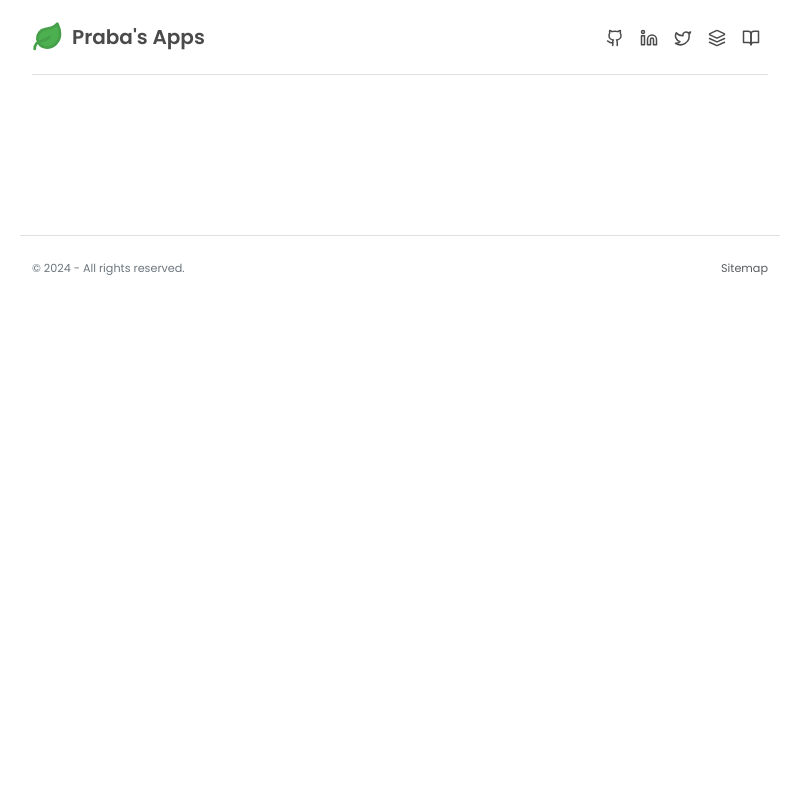
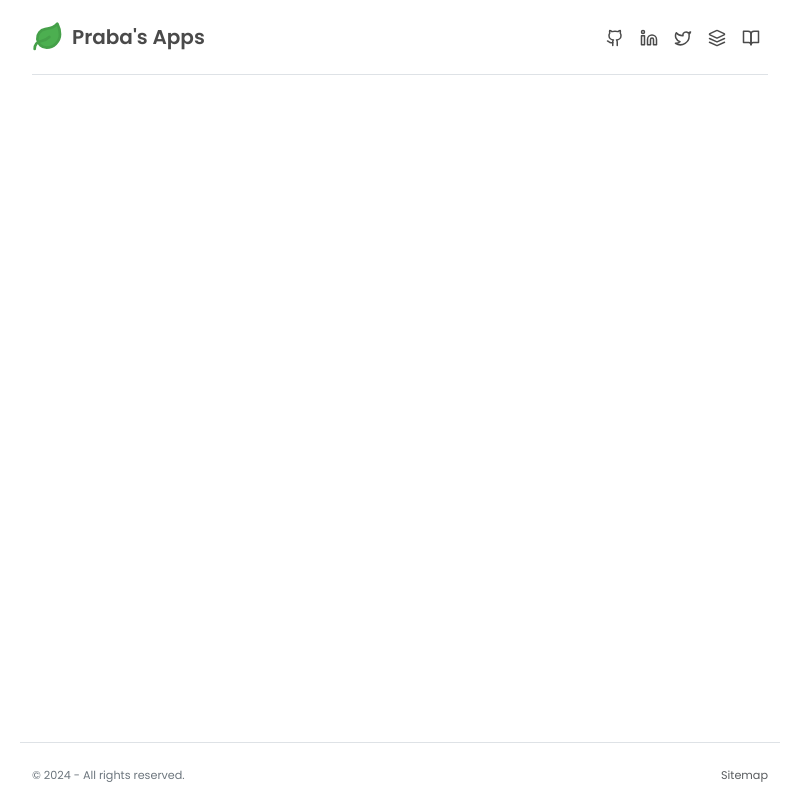
Before and after one commit to prabapro/apps-hopria-com, a website built with Vite: page src/index.html in a window 1280 px wide. Shown: the whole page, without its empty margins (240-1039 px from the left). Built offline with nearby package versions, Linux system fonts and the light colour scheme.

Commit message:
📈 add data layer to footer item clicks

```diff
--- a/src/components/Footer.js
+++ b/src/components/Footer.js
@@ -1,18 +1,33 @@
 // src/components/Footer.js
+import { pushToDataLayer } from '../utils/analytics.js';
 
 export function Footer() {
 	const currentYear = new Date().getFullYear();
 
 	return `
-      <footer class="container py-3 mt-4">
-        <div class="row">
-          <div class="col-md-8 offset-md-2 border-top pt-4">
-            <div class="d-flex justify-content-between align-items-center">
-              <small>&copy; ${currentYear} - All rights reserved.</small>
-              <small><a href="/sitemap" class="text-muted">Sitemap</a></small>
+        <div class="container py-3">
+            <div class="row">
+                <div class="col-md-8 offset-md-2 border-top pt-4">
+                    <div class="d-flex justify-content-between align-items-center">
+                        <small>&copy; ${currentYear} - All rights reserved.</small>
+                        <small><a href="/sitemap" class="text-muted footer-nav-link" data-nav-item="sitemap">Sitemap</a></small>
+                    </div>
+                </div>
             </div>
-          </div>
         </div>
-      </footer>
     `;
 }
+
+export function setupFooterEventListeners() {
+	const footerLinks = document.querySelectorAll('.footer-nav-link');
+	footerLinks.forEach((link) => {
+		link.addEventListener('click', (e) => {
+			const navItem = e.currentTarget.getAttribute('data-nav-item');
+			pushToDataLayer('nav_item_clicked', {
+				nav_item: navItem,
+				link_url: e.currentTarget.href,
+				nav_position: 'footer',
+			});
+		});
+	});
+}
--- a/src/components/Header.js
+++ b/src/components/Header.js
@@ -60,6 +60,7 @@ export function setupHeaderEventListeners() {
 			pushToDataLayer('nav_item_clicked', {
 				nav_item: navItem,
 				link_url: e.currentTarget.href,
+				nav_position: 'header',
 			});
 		});
 	});
--- a/src/index.html
+++ b/src/index.html
@@ -23,10 +23,11 @@
 			href="/images/favicon/favicon-16x16.png" />
 		<link rel="manifest" href="/images/favicon/site.webmanifest" />
 	</head>
-	<body>
-		<div id="app">
+	<body class="d-flex flex-column h-100">
+		<div id="app" class="d-flex flex-column h-100">
 			<header id="header"></header>
-			<main id="main"></main>
+			<main id="main" class="flex-shrink-0"></main>
+			<footer id="footer" class="mt-auto"></footer>
 		</div>
 		<script type="module" src="/main.js"></script>
 	</body>
--- a/src/main.js
+++ b/src/main.js
@@ -4,7 +4,7 @@ import './style.css';
 import { AppCard } from './components/AppCard.js';
 import { AppPage, setupAppPageEventListeners } from './components/AppPage.js';
 import { Header, setupHeaderEventListeners } from './components/Header.js';
-import { Footer } from './components/Footer.js';
+import { Footer, setupFooterEventListeners } from './components/Footer.js';
 import {
 	loadAppContent,
 	loadAppDetails,
@@ -152,13 +152,14 @@ function initApp() {
 	const header = document.querySelector('header');
 	if (header) {
 		header.innerHTML = Header();
-		initTooltips(); // Initialize tooltips after rendering the header
-		setupHeaderEventListeners(); // Setup event listeners for header nav items
+		initTooltips();
+		setupHeaderEventListeners();
 	}
 
 	const footer = document.querySelector('footer');
 	if (footer) {
 		footer.innerHTML = Footer();
+		setupFooterEventListeners();
 	}
 
 	// Load GTM once at init
--- a/src/style.css
+++ b/src/style.css
@@ -1,9 +1,26 @@
+html,
+body {
+	height: 100%;
+}
+
 body {
 	font-family: 'Poppins', sans-serif;
 	background-color: #fff;
 	font-size: 0.95em;
 	line-height: normal;
 	color: #626161;
+	display: flex;
+	flex-direction: column;
+}
+
+#app {
+	flex: 1 0 auto;
+	display: flex;
+	flex-direction: column;
+}
+
+main {
+	flex: 1 0 auto;
 }
 
 .navbar-brand {
@@ -208,8 +225,8 @@ ul > li {
 }
 
 /* Footer */
-
 footer {
+	flex-shrink: 0;
 	font-size: 0.8rem;
 	color: #6c757d;
 }
```
